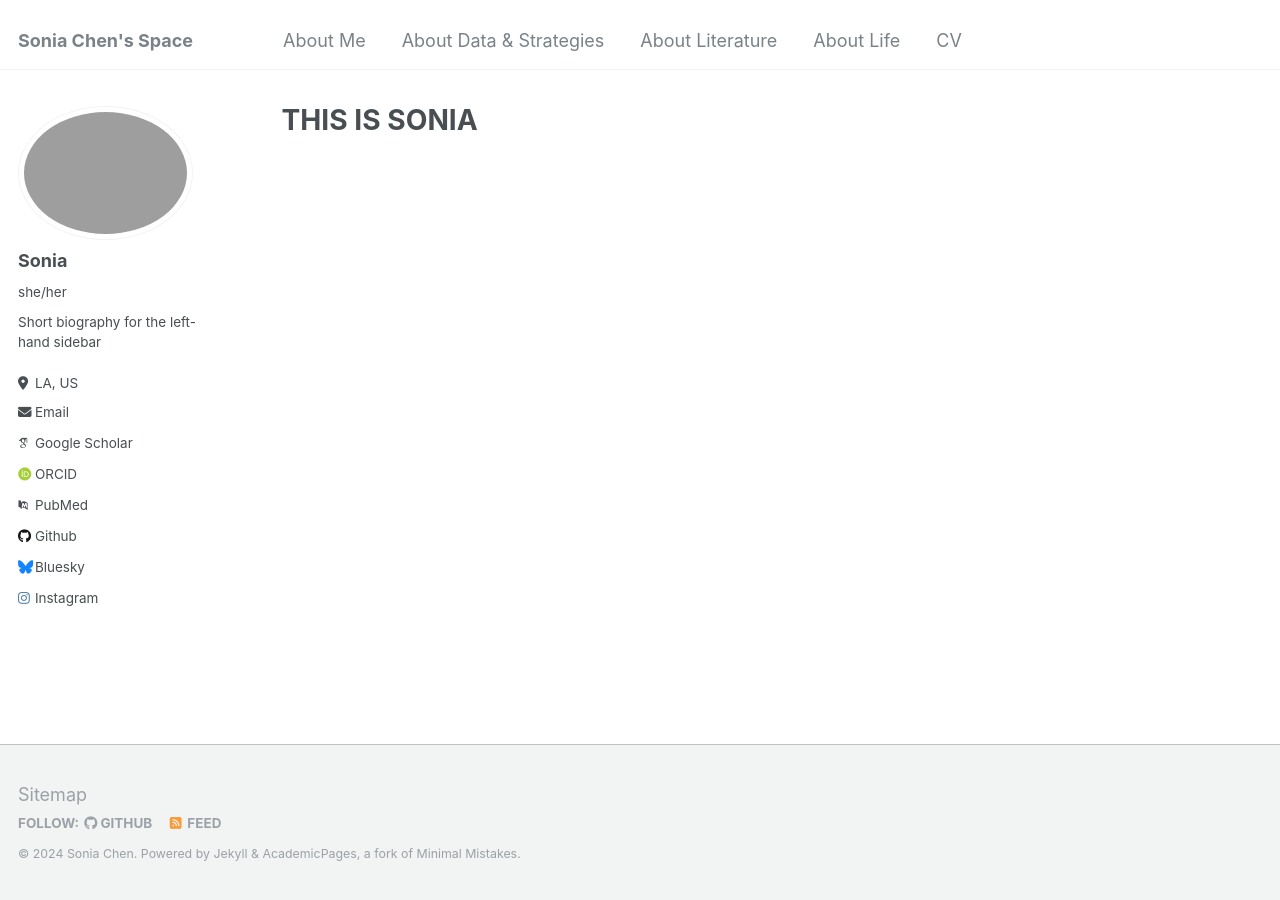
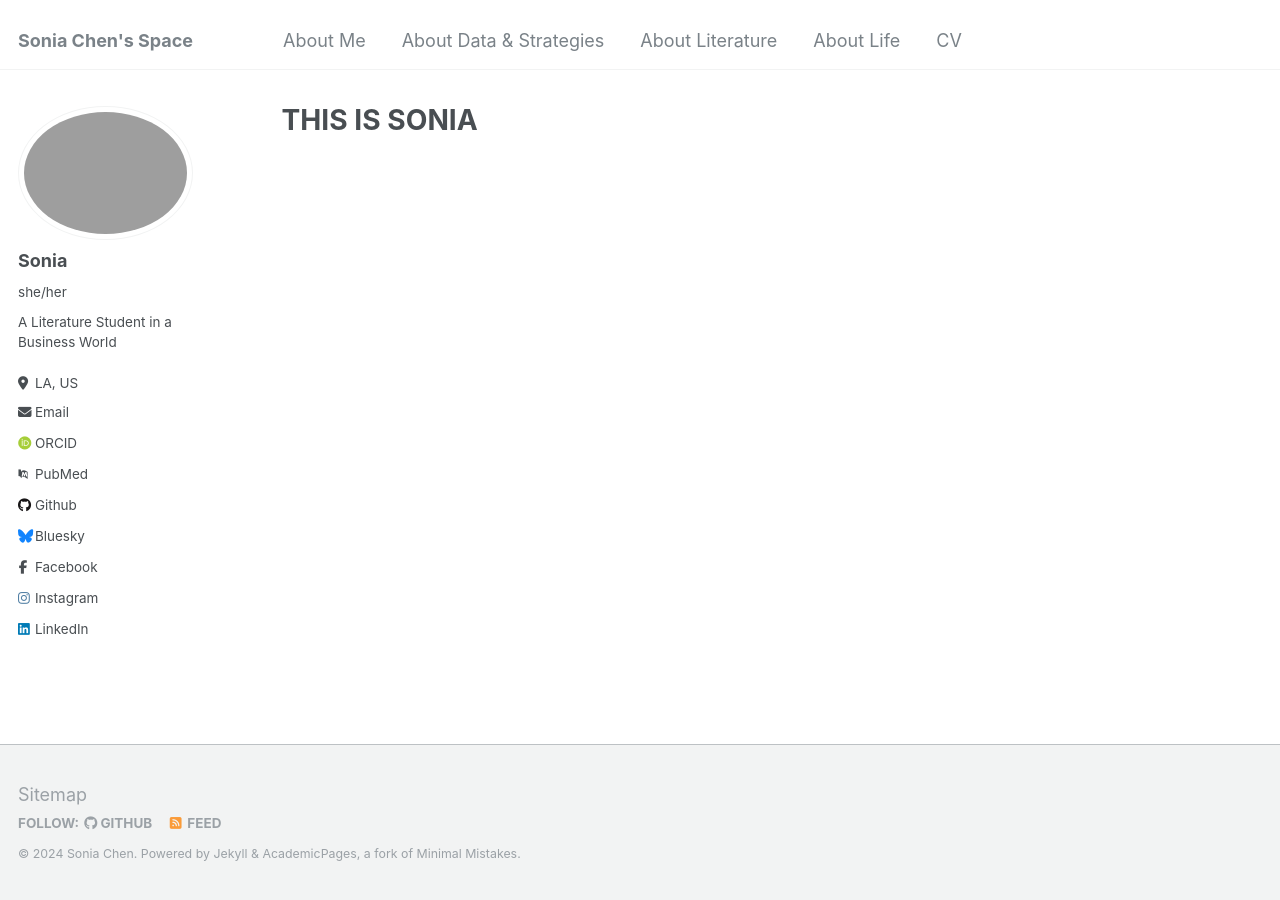
Before and after one commit to soniachen6603/sonia.chen.github.io, a Jekyll site: the page built from _pages/about.md, in a window 1280 px wide. Built offline with Jekyll 4.4.1, drawn with Linux system fonts in a browser that asks for light colours; some web fonts are replaced.

Commit message:
Update _config.yml

```diff
--- a/_config.yml
+++ b/_config.yml
@@ -11,7 +11,7 @@ title                    : "Sonia Chen's Space"
 title_separator          : "-"
 name                     : &name "Sonia Chen"
 description              : &description "personal description"
-url                      : https://academicpages.github.io # the base hostname & protocol for your site e.g. "https://mmistakes.github.io"
+url                      : "https://soniachen6603.github.io/sonia.chen.github.io/"
 baseurl                  : "" # the subpath of your site, e.g. "/blog"
 repository               : "soniachen6603/sonia.chen.github.io"
 
@@ -23,14 +23,13 @@ author:
   avatar           : "profile_pic.png"
   name             : "Sonia"
   pronouns         : "she/her"
-  bio              : "Short biography for the left-hand sidebar"
+  bio              : "A Literature Student in a Business World"
   location         : "LA, US"
   uri              : # URL
   email            : "soniachen6603@gmail.com"
 
   # Academic websites
   arxiv            : # URL - Update with the correct link to your profile
-  googlescholar    : "https://scholar.google.com/citations?user=PS_CX0AAAAAJ"
   impactstory      : # URL
   orcid            : "http://orcid.org/yourorcidurl"
   semantic         : # URL
@@ -47,7 +46,7 @@ author:
 
   # Social media
   bluesky          : "bsky.app" # Replace this with you Bluesky username
-  facebook         : # Username
+  facebook         : "soniachen547"
   flickr           : # Username
   foursquare       : # Username
   goodreads        : # Username
@@ -55,7 +54,7 @@ author:
   keybase          : # Username
   instagram        : "sonia___chen"
   lastfm           : # Username
-  linkedin         : # Username
+  linkedin         : "soniachen01"
   mastodon         : # URL
   medium           : # URL
   pinterest        : # Username
```
